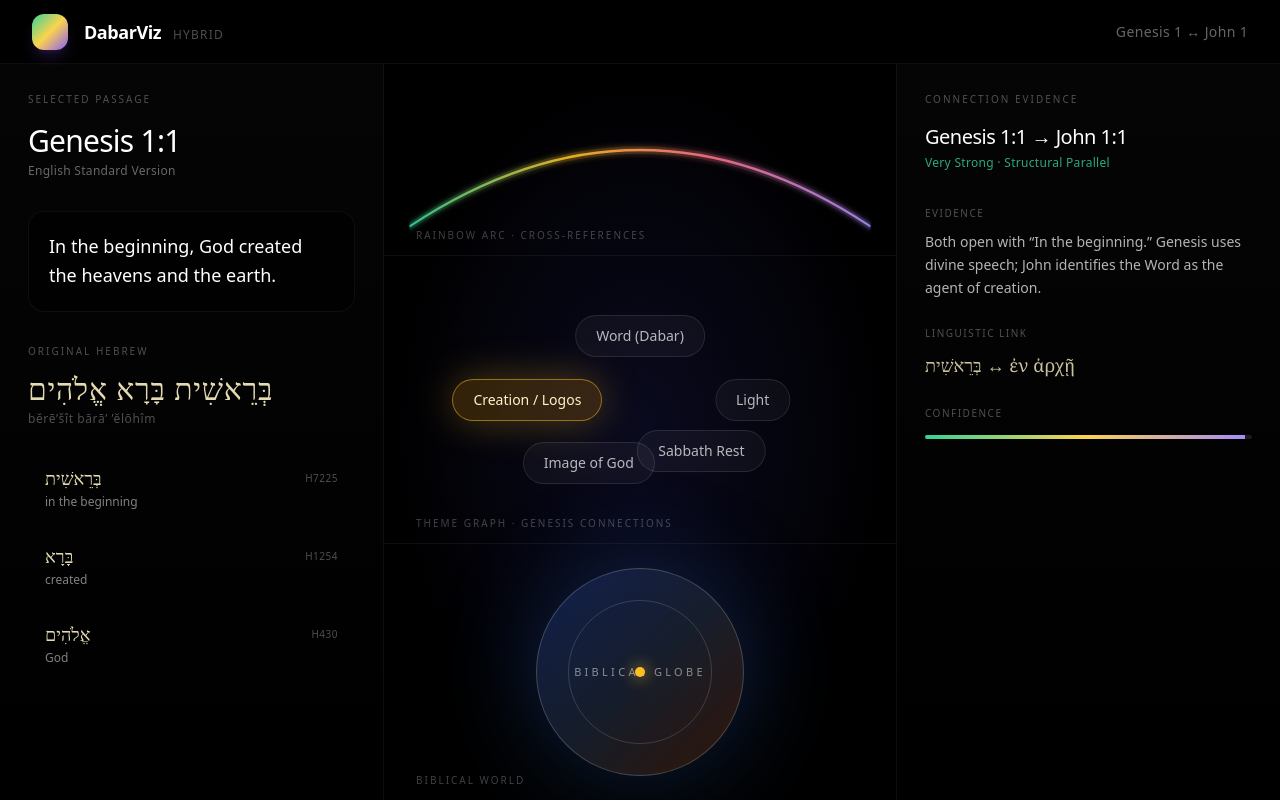
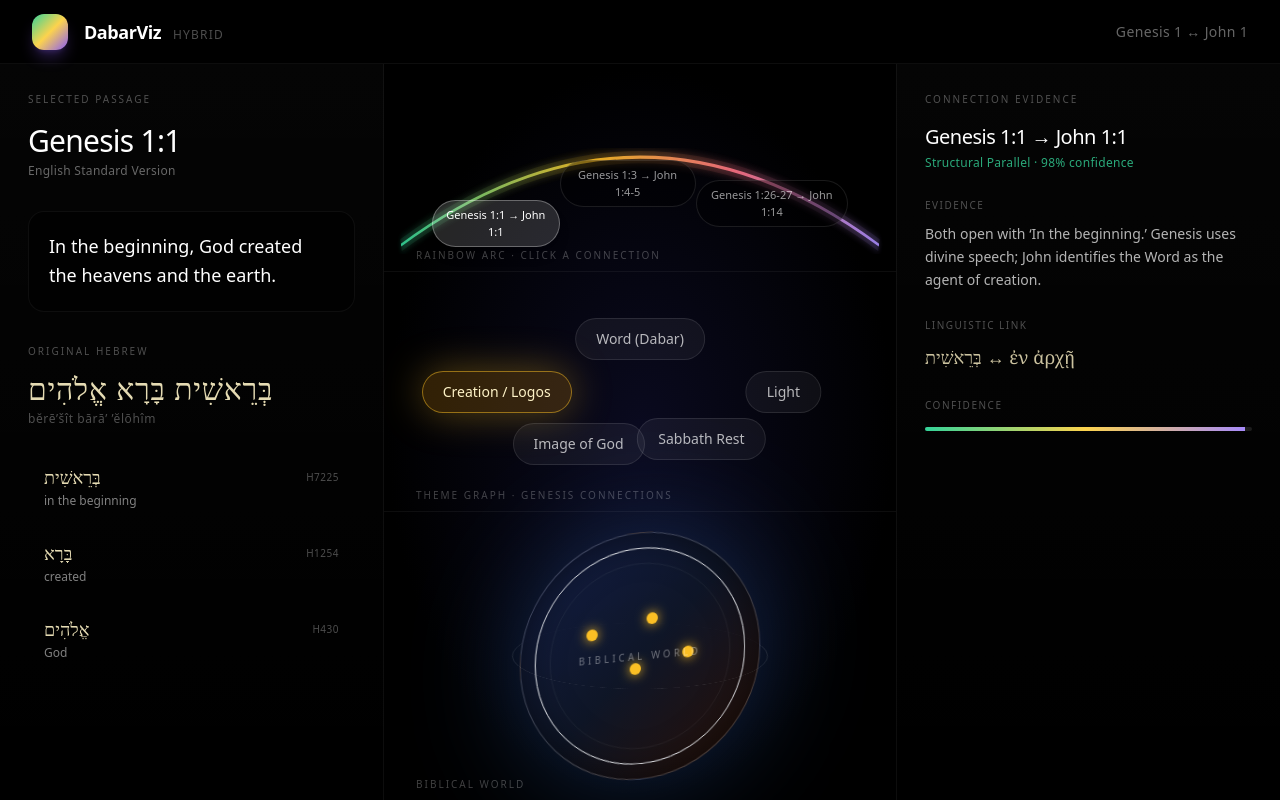
Before and after one commit to Coach-Mike/dabarviz, a Next.js app: page / in a window 1280 px wide. Built offline with nearby package versions, Linux system fonts and the light colour scheme.

Commit message:
Major overhaul: clickable arc with verse pairs + true spherical interactive globe

```diff
--- a/app/page.tsx
+++ b/app/page.tsx
@@ -5,24 +5,55 @@ import dynamic from "next/dynamic";
 
 const BiblicalGlobe = dynamic(() => import("@/components/BiblicalGlobe"), { ssr: false });
 
+const arcConnections = [
+  {
+    id: "gen1-john1",
+    from: "Genesis 1:1",
+    to: "John 1:1",
+    type: "Structural Parallel",
+    strength: 0.98,
+    evidence: "Both open with ‘In the beginning.’ Genesis uses divine speech; John identifies the Word as the agent of creation.",
+    linguistic: "בְּרֵאשִׁית ↔ ἐν ἀρχῇ",
+  },
+  {
+    id: "gen1-light",
+    from: "Genesis 1:3",
+    to: "John 1:4-5",
+    type: "Thematic Echo",
+    strength: 0.92,
+    evidence: "‘Let there be light’ finds its fulfillment in the Light that shines in the darkness and is not overcome.",
+    linguistic: "אוֹר ↔ φῶς",
+  },
+  {
+    id: "gen1-image",
+    from: "Genesis 1:26-27",
+    to: "John 1:14",
+    type: "Theological Parallel",
+    strength: 0.88,
+    evidence: "Humanity made in God’s image; the Word becomes flesh and tabernacles among us.",
+    linguistic: "צֶלֶם ↔ σάρξ",
+  },
+];
+
 const themes = [
-  { id: "creation", label: "Creation / Logos", x: "28%", y: "50%" },
-  { id: "word", label: "Word (Dabar)", x: "50%", y: "28%" },
-  { id: "light", label: "Light", x: "72%", y: "50%" },
-  { id: "image", label: "Image of God", x: "40%", y: "72%" },
-  { id: "rest", label: "Sabbath Rest", x: "62%", y: "68%" },
+  { id: "creation", label: "Creation / Logos" },
+  { id: "word", label: "Word (Dabar)" },
+  { id: "light", label: "Light" },
+  { id: "image", label: "Image of God" },
+  { id: "rest", label: "Sabbath Rest" },
 ];
 
 export default function Home() {
-  const [selected, setSelected] = useState<string | null>("creation");
+  const [selectedArc, setSelectedArc] = useState(arcConnections[0]);
+  const [selectedTheme, setSelectedTheme] = useState<string | null>("creation");
   const [activeWord, setActiveWord] = useState<string | null>(null);
   const [place, setPlace] = useState<string | null>(null);
 
   return (
-    <div className="min-h-screen flex flex-col bg-black">
+    <div className="min-h-screen flex flex-col bg-black text-white">
       <header className="h-16 border-b border-white/5 flex items-center px-8 justify-between bg-black/40 backdrop-blur-xl">
         <div className="flex items-center gap-4">
-          <div className="w-9 h-9 rounded-xl bg-gradient-to-br from-emerald-400 via-amber-300 to-violet-500 shadow-lg shadow-violet-500/20" />
+          <div className="w-9 h-9 rounded-xl bg-gradient-to-br from-emerald-400 via-amber-300 to-violet-500 shadow-lg shadow-violet-500/30" />
           <div>
             <span className="font-semibold tracking-tight text-lg">DabarViz</span>
             <span className="text-xs text-white/30 ml-3 tracking-widest uppercase">Hybrid</span>
@@ -32,12 +63,13 @@ export default function Home() {
       </header>
 
       <div className="flex-1 flex overflow-hidden">
+        {/* Left */}
         <aside className="w-96 border-r border-white/5 p-7 overflow-y-auto bg-gradient-to-b from-white/[0.02] to-transparent">
           <div className="text-[10px] uppercase tracking-[0.2em] text-white/30 mb-4">Selected Passage</div>
           <h2 className="text-3xl font-light mb-1 tracking-tight">Genesis 1:1</h2>
           <p className="text-xs text-white/40 mb-8 tracking-wide">English Standard Version</p>
 
-          <div className="bg-black/60 rounded-2xl p-5 mb-8 border border-white/5 shadow-inner">
+          <div className="bg-black/60 rounded-2xl p-5 mb-8 border border-white/5">
             <div className="text-lg leading-relaxed font-light">In the beginning, God created the heavens and the earth.</div>
           </div>
 
@@ -55,9 +87,7 @@ export default function Home() {
                 key={w.he}
                 onClick={() => setActiveWord(w.he)}
                 className={`w-full text-left px-4 py-3 rounded-xl text-sm transition-all duration-300 ${
-                  activeWord === w.he
-                    ? "bg-white/10 border border-white/20 shadow-lg"
-                    : "hover:bg-white/[0.04] border border-transparent"
+                  activeWord === w.he ? "bg-white/10 border border-white/20" : "hover:bg-white/[0.04]"
                 }`}
               >
                 <div className="flex items-center justify-between">
@@ -70,95 +100,135 @@ export default function Home() {
           </div>
         </aside>
 
+        {/* Center */}
         <main className="flex-1 flex flex-col relative bg-[radial-gradient(ellipse_at_center,_#0a0a1f_0%,_#000_70%)]">
-          <section className="h-48 border-b border-white/5 relative overflow-hidden">
-            <div className="absolute inset-0">
+          {/* ARC */}
+          <section className="h-52 border-b border-white/5 relative overflow-hidden">
+            <div className="absolute inset-0 flex items-end">
               <svg viewBox="0 0 1200 200" className="w-full h-full" preserveAspectRatio="none">
                 <defs>
                   <linearGradient id="arcGrad" x1="0%" y1="0%" x2="100%" y2="0%">
                     <stop offset="0%" stopColor="#34d399" />
-                    <stop offset="35%" stopColor="#fbbf24" />
-                    <stop offset="65%" stopColor="#fb7185" />
+                    <stop offset="40%" stopColor="#fbbf24" />
+                    <stop offset="70%" stopColor="#fb7185" />
                     <stop offset="100%" stopColor="#a78bfa" />
                   </linearGradient>
                   <filter id="glow">
-                    <feGaussianBlur stdDeviation="4" result="coloredBlur" />
+                    <feGaussianBlur stdDeviation="5" result="coloredBlur" />
                     <feMerge>
                       <feMergeNode in="coloredBlur" />
                       <feMergeNode in="SourceGraphic" />
                     </feMerge>
                   </filter>
                 </defs>
-                <path d="M 60 170 Q 600 10 1140 170" fill="none" stroke="url(#arcGrad)" strokeWidth="2.5" opacity="0.9" filter="url(#glow)" />
-                <path d="M 60 170 Q 600 10 1140 170" fill="none" stroke="url(#arcGrad)" strokeWidth="8" opacity="0.12" />
+                <path d="M 40 175 Q 600 5 1160 175" fill="none" stroke="url(#arcGrad)" strokeWidth="3" opacity="0.9" filter="url(#glow)" />
+                <path d="M 40 175 Q 600 5 1160 175" fill="none" stroke="url(#arcGrad)" strokeWidth="12" opacity="0.1" />
               </svg>
+
+              {/* Clickable arc segments */}
+              <div className="absolute inset-0 flex items-end justify-between px-12 pb-6 pointer-events-none">
+                {arcConnections.map((c, i) => (
+                  <button
+                    key={c.id}
+                    onClick={() => setSelectedArc(c)}
+                    className={`pointer-events-auto px-3 py-1.5 rounded-full text-[11px] font-medium transition-all ${
+                      selectedArc.id === c.id
+                        ? "bg-white/15 border border-white/30 text-white shadow-lg"
+                        : "bg-black/40 border border-white/10 text-white/60 hover:bg-white/10"
+                    }`}
+                    style={{ transform: `translateY(${i === 1 ? -40 : i === 2 ? -20 : 0}px)` }}
+                  >
+                    {c.from} → {c.to}
+                  </button>
+                ))}
               </div>
-            <div className="absolute bottom-3 left-8 text-[10px] uppercase tracking-[0.2em] text-white/25">Rainbow Arc · Cross-References</div>
+            </div>
+            <div className="absolute bottom-2 left-8 text-[10px] uppercase tracking-[0.2em] text-white/25">Rainbow Arc · Click a connection</div>
           </section>
 
+          {/* GRAPH */}
           <section className="flex-1 relative border-b border-white/5">
-            <div className="absolute inset-0">
-              {themes.map((t) => (
+            <div className="absolute inset-0 flex items-center justify-center">
+              <div className="relative w-full max-w-xl h-full">
+                {themes.map((t, i) => {
+                  const positions = [
+                    { left: "22%", top: "50%" },
+                    { left: "50%", top: "28%" },
+                    { left: "78%", top: "50%" },
+                    { left: "38%", top: "72%" },
+                    { left: "62%", top: "70%" },
+                  ];
+                  const pos = positions[i];
+                  return (
                     <button
                       key={t.id}
-                  onClick={() => setSelected(t.id)}
-                  style={{ left: t.x, top: t.y }}
+                      onClick={() => setSelectedTheme(t.id)}
+                      style={pos}
                       className={`absolute -translate-x-1/2 -translate-y-1/2 px-5 py-2.5 rounded-full text-sm font-medium transition-all duration-500 ${
-                    selected === t.id
-                      ? "bg-amber-500/20 border border-amber-400/50 text-amber-100 shadow-[0_0_40px_rgba(251,191,36,0.3)]"
-                      : "bg-white/[0.04] border border-white/10 text-white/70 hover:border-white/25 hover:bg-white/[0.08]"
+                        selectedTheme === t.id
+                          ? "bg-amber-500/20 border border-amber-400/50 text-amber-100 shadow-[0_0_40px_rgba(251,191,36,0.35)]"
+                          : "bg-white/[0.05] border border-white/10 text-white/70 hover:border-white/30"
                       }`}
                     >
                       {t.label}
                     </button>
-              ))}
+                  );
+                })}
               </div>
-            <div className="absolute bottom-3 left-8 text-[10px] uppercase tracking-[0.2em] text-white/25">Theme Graph · Genesis Connections</div>
+            </div>
+            <div className="absolute bottom-2 left-8 text-[10px] uppercase tracking-[0.2em] text-white/25">Theme Graph · Genesis Connections</div>
           </section>
 
-          <section className="h-64 relative">
+          {/* GLOBE */}
+          <section className="h-72 relative">
             <BiblicalGlobe onSelect={setPlace} />
-            <div className="absolute bottom-3 left-8 text-[10px] uppercase tracking-[0.2em] text-white/25">
+            <div className="absolute bottom-2 left-8 text-[10px] uppercase tracking-[0.2em] text-white/25">
               Biblical World {place && `· ${place}`}
             </div>
           </section>
         </main>
 
+        {/* Right */}
         <aside className="w-96 border-l border-white/5 p-7 overflow-y-auto bg-gradient-to-b from-white/[0.02] to-transparent">
           {activeWord ? (
             <>
               <div className="text-[10px] uppercase tracking-[0.2em] text-white/30 mb-4">Word Study</div>
               <h3 className="text-3xl font-serif mb-2 text-amber-100/90">{activeWord}</h3>
-              <p className="text-sm text-white/40 mb-8">Root family & semantic range</p>
-              <div className="text-sm text-white/60 leading-relaxed">
-                Click a theme node or the globe to continue exploring.
-              </div>
+              <p className="text-sm text-white/40 mb-6">Root family & semantic range</p>
+              <p className="text-sm text-white/60 leading-relaxed">Click an arc connection or a place on the globe to explore further.</p>
             </>
           ) : place ? (
             <>
               <div className="text-[10px] uppercase tracking-[0.2em] text-white/30 mb-4">Place</div>
               <h3 className="text-2xl font-light mb-2">{place}</h3>
-              <p className="text-sm text-white/60">Connected to the Genesis narrative of beginnings.</p>
+              <p className="text-sm text-white/60 leading-relaxed">A location woven into the early Genesis narrative and the broader biblical story.</p>
             </>
           ) : (
             <>
               <div className="text-[10px] uppercase tracking-[0.2em] text-white/30 mb-4">Connection Evidence</div>
-              <h3 className="text-xl font-light mb-1 tracking-tight">Genesis 1:1 → John 1:1</h3>
-              <div className="text-xs text-emerald-400/80 mb-8 tracking-wide">Very Strong · Structural Parallel</div>
+              <h3 className="text-xl font-light mb-1 tracking-tight">
+                {selectedArc.from} → {selectedArc.to}
+              </h3>
+              <div className="text-xs text-emerald-400/80 mb-6 tracking-wide">
+                {selectedArc.type} · {(selectedArc.strength * 100).toFixed(0)}% confidence
+              </div>
 
               <div className="space-y-6 text-sm">
                 <div>
                   <div className="text-[10px] uppercase tracking-[0.15em] text-white/30 mb-2">Evidence</div>
-                  <p className="text-white/70 leading-relaxed font-light">Both open with “In the beginning.” Genesis uses divine speech; John identifies the Word as the agent of creation.</p>
+                  <p className="text-white/70 leading-relaxed font-light">{selectedArc.evidence}</p>
                 </div>
                 <div>
                   <div className="text-[10px] uppercase tracking-[0.15em] text-white/30 mb-2">Linguistic Link</div>
-                  <p className="font-serif text-lg text-amber-100/80">בְּרֵאשִׁית ↔ ἐν ἀρχῇ</p>
+                  <p className="font-serif text-lg text-amber-100/80">{selectedArc.linguistic}</p>
                 </div>
                 <div>
                   <div className="text-[10px] uppercase tracking-[0.15em] text-white/30 mb-3">Confidence</div>
                   <div className="h-1 bg-white/10 rounded-full overflow-hidden">
-                    <div className="h-full w-[98%] bg-gradient-to-r from-emerald-400 via-amber-300 to-violet-400" />
+                    <div
+                      className="h-full bg-gradient-to-r from-emerald-400 via-amber-300 to-violet-400"
+                      style={{ width: `${selectedArc.strength * 100}%` }}
+                    />
                   </div>
                 </div>
               </div>
--- a/components/BiblicalGlobe.tsx
+++ b/components/BiblicalGlobe.tsx
@@ -2,44 +2,73 @@
 
 import { useState, useRef } from "react";
 
+const markers = [
+  { id: "eden", name: "Eden", x: 30, y: 40 },
+  { id: "babel", name: "Babel", x: 55, y: 35 },
+  { id: "ur", name: "Ur", x: 70, y: 50 },
+  { id: "jerusalem", name: "Jerusalem", x: 48, y: 55 },
+];
+
 export default function BiblicalGlobe({ onSelect }: { onSelect: (place: string) => void }) {
-  const [rotation, setRotation] = useState(0);
+  const [rotX, setRotX] = useState(-15);
+  const [rotY, setRotY] = useState(20);
   const [isDragging, setIsDragging] = useState(false);
-  const startX = useRef(0);
-  const startRot = useRef(0);
+  const start = useRef({ x: 0, y: 0, rx: 0, ry: 0 });
 
-  const handlePointerDown = (e: React.PointerEvent) => {
+  const onPointerDown = (e: React.PointerEvent) => {
     setIsDragging(true);
-    startX.current = e.clientX;
-    startRot.current = rotation;
+    start.current = { x: e.clientX, y: e.clientY, rx: rotX, ry: rotY };
     (e.currentTarget as HTMLElement).setPointerCapture(e.pointerId);
   };
 
-  const handlePointerMove = (e: React.PointerEvent) => {
+  const onPointerMove = (e: React.PointerEvent) => {
     if (!isDragging) return;
-    const delta = e.clientX - startX.current;
-    setRotation(startRot.current + delta * 0.6);
+    const dx = e.clientX - start.current.x;
+    const dy = e.clientY - start.current.y;
+    setRotY(start.current.ry + dx * 0.4);
+    setRotX(Math.max(-60, Math.min(60, start.current.rx - dy * 0.3)));
   };
 
-  const handlePointerUp = () => setIsDragging(false);
+  const onPointerUp = () => setIsDragging(false);
 
   return (
-    <div className="w-full h-full flex items-center justify-center">
+    <div className="w-full h-full flex items-center justify-center perspective-[1200px]">
       <div
-        className="relative w-52 h-52 cursor-grab active:cursor-grabbing select-none touch-none"
-        onPointerDown={handlePointerDown}
-        onPointerMove={handlePointerMove}
-        onPointerUp={handlePointerUp}
-        onPointerLeave={handlePointerUp}
-        onClick={() => onSelect("Jerusalem")}
-        style={{ transform: `rotateY(${rotation}deg)` }}
+        className="relative w-64 h-64 cursor-grab active:cursor-grabbing select-none touch-none"
+        style={{
+          transform: `rotateX(${rotX}deg) rotateY(${rotY}deg)`,
+          transformStyle: "preserve-3d",
+        }}
+        onPointerDown={onPointerDown}
+        onPointerMove={onPointerMove}
+        onPointerUp={onPointerUp}
+        onPointerLeave={onPointerUp}
       >
-        <div className="absolute inset-0 rounded-full bg-gradient-to-br from-blue-900/50 via-slate-800/70 to-amber-900/40 border border-white/20 shadow-[0_0_100px_rgba(59,130,246,0.25)]" />
-        <div className="absolute inset-8 rounded-full border border-white/15" />
-        <div className="absolute inset-0 flex items-center justify-center text-[11px] uppercase tracking-[0.3em] text-white/50 font-medium">
-          Biblical Globe
+        {/* Sphere body */}
+        <div className="absolute inset-0 rounded-full bg-gradient-to-br from-blue-950/80 via-slate-900/90 to-amber-950/60 border border-white/20 shadow-[0_0_120px_rgba(59,130,246,0.3),inset_0_0_40px_rgba(0,0,0,0.6)]" />
+
+        {/* Latitude / longitude rings */}
+        <div className="absolute inset-0 rounded-full border border-white/10" style={{ transform: "rotateX(90deg)" }} />
+        <div className="absolute inset-4 rounded-full border border-white/8" />
+        <div className="absolute inset-8 rounded-full border border-white/5" />
+
+        {/* Markers */}
+        {markers.map((m) => (
+          <button
+            key={m.id}
+            onClick={(e) => {
+              e.stopPropagation();
+              onSelect(m.name);
+            }}
+            className="absolute w-3 h-3 -translate-x-1/2 -translate-y-1/2 rounded-full bg-amber-400 shadow-[0_0_12px_#fbbf24] hover:scale-150 transition-transform"
+            style={{ left: `${m.x}%`, top: `${m.y}%` }}
+            title={m.name}
+          />
+        ))}
+
+        <div className="absolute inset-0 flex items-center justify-center text-[10px] uppercase tracking-[0.35em] text-white/40 font-medium pointer-events-none">
+          Biblical World
         </div>
-        <div className="absolute top-1/2 left-1/2 w-2.5 h-2.5 -translate-x-1/2 -translate-y-1/2 rounded-full bg-amber-400 shadow-[0_0_16px_#fbbf24]" />
       </div>
     </div>
   );
```
Lines whose indentation alone changed are shown as unchanged.
